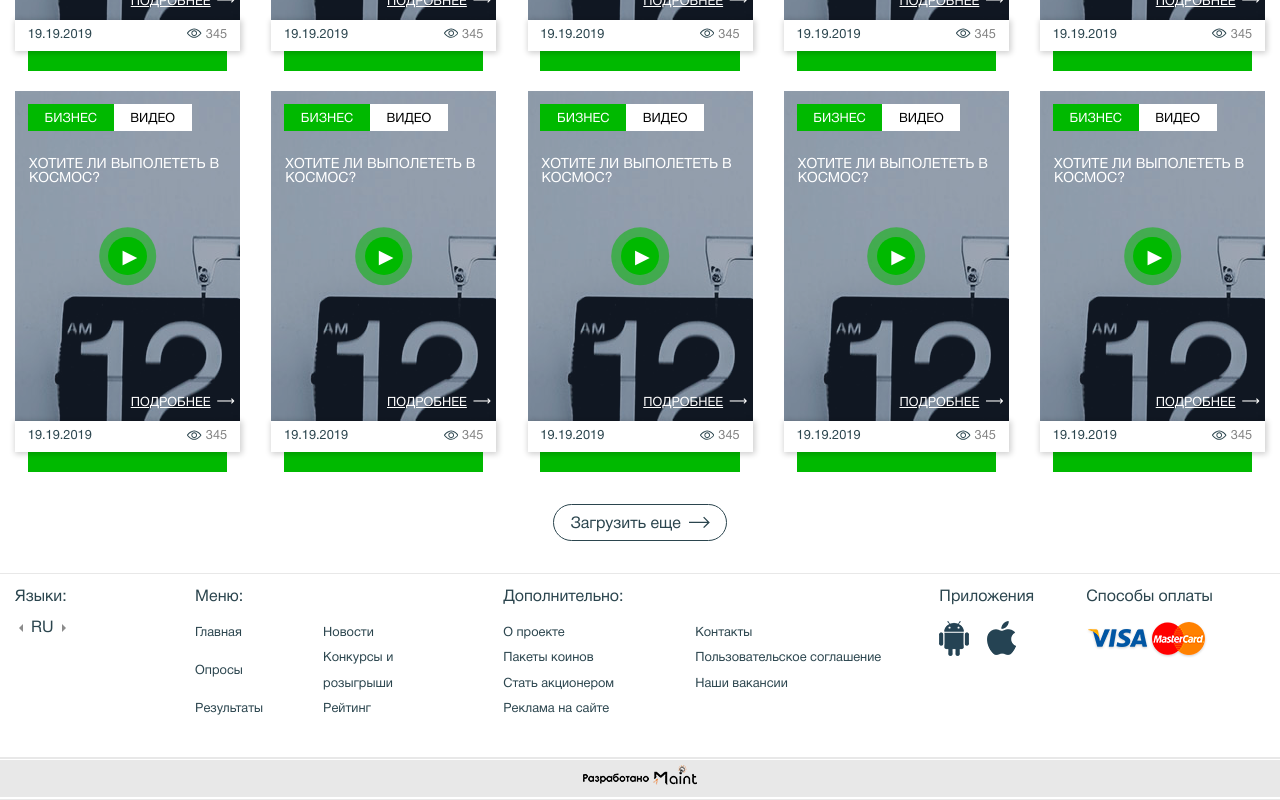
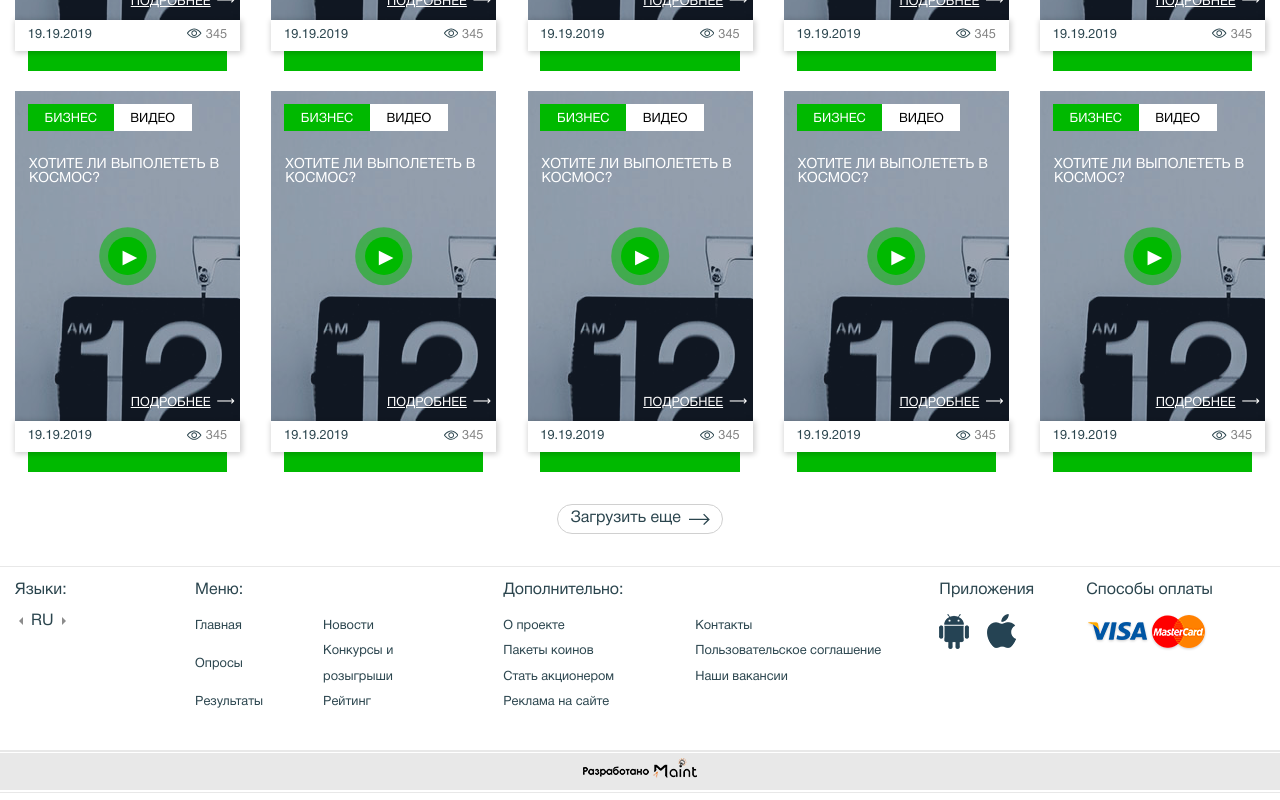
Before and after one commit to VasliSaidmuradov/voxball_clone, a Nuxt app: page /polls in a window 1280 px wide. Shown: the part 1181-1981 px from the top of the page. Built offline with nearby package versions, Linux system fonts and the light colour scheme.

Commit message:
refactor vBtn width and polls page button

```diff
--- a/components/buttons/vBtn.vue
+++ b/components/buttons/vBtn.vue
@@ -26,7 +26,8 @@ export default {
     styles() {
       return {
         'min-height': this.minHeight,
-        'min-width': this.minWidth
+        'min-width': this.minWidth,
+        'width': this.width
       }
     }
   },
@@ -43,7 +44,11 @@ export default {
     link: Boolean,
     minWidth: String,
     minHeight: String,
-    disabled: Boolean
+    disabled: Boolean,
+    width: {
+      type: String,
+      default: 'max-content'
+    }
   }
 }
 </script>
--- a/pages/polls/index.vue
+++ b/pages/polls/index.vue
@@ -34,11 +34,9 @@
           <poll-list :pollArr="pollsArray" />
         </div>
         <div class="poll-main__footer">
-          <v-btn class="poll-main__button" border>
+          <v-btn class="m-auto" rounded border>
             <span>Загрузить еще</span>
-            <span>
-              <icon-arrow class="arrow" />
-            </span>
+            <icon-arrow class="arrow" />
           </v-btn>
         </div>
       </section>
@@ -178,19 +176,18 @@ export default {
     &__footer {
       padding: 2rem;
     }
-    &__button {
-      border-color: $base-text-color;
-      border-radius: 30px;
-      width: fit-content;
-      margin: 0 auto;
-      padding: 0.4rem 1rem 0.2rem;
-      &:hover {
-        border-color: $base-color;
-      }
-      &:hover .poll-main__link {
-        color: white;
-      }
-    }
+    // &__button {
+    //   border-color: $base-text-color;
+    //   border-radius: 30px;
+    //   width: fit-content;
+    //   margin: 0 auto;
+    //   &:hover {
+    //     border-color: $base-color;
+    //   }
+    //   &:hover .poll-main__link {
+    //     color: white;
+    //   }
+    // }
     &__link {
       color: $base-text-color;
       text-decoration: none;
```
